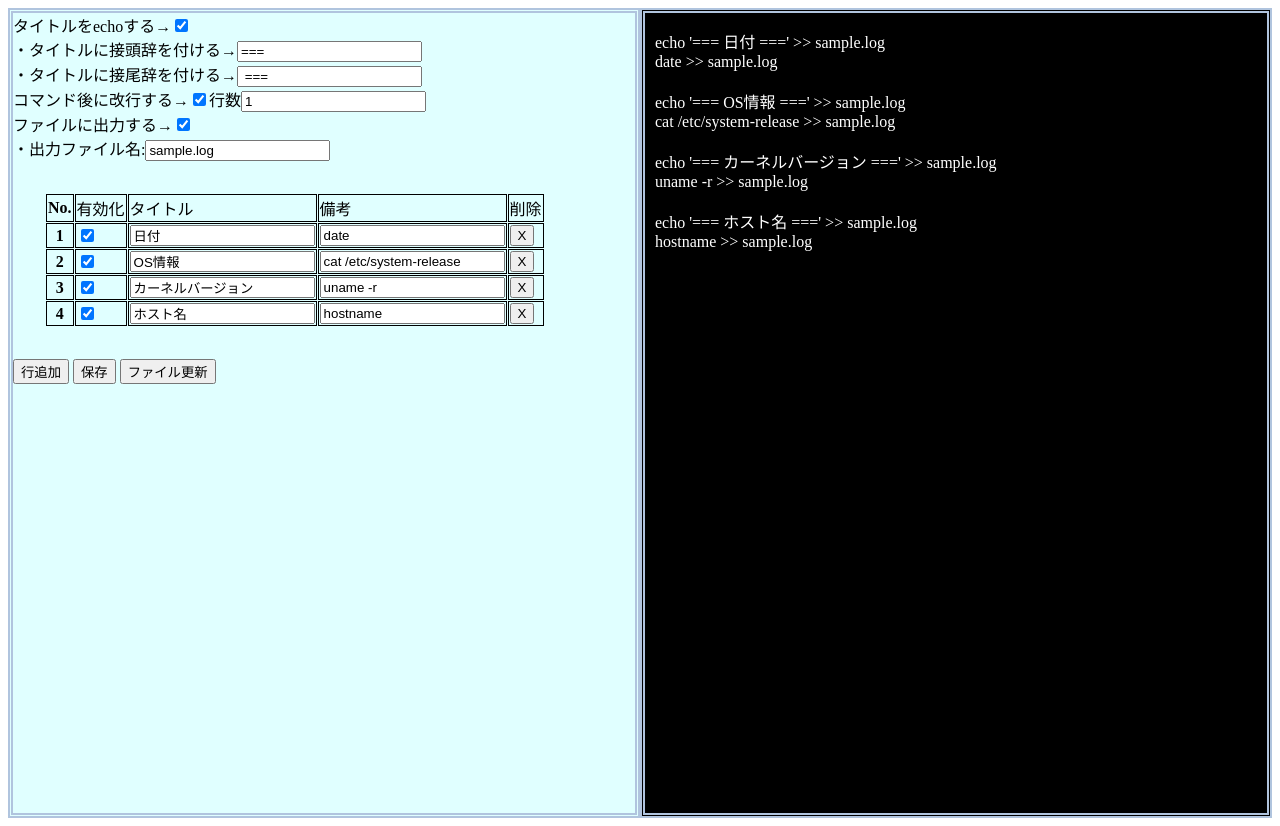
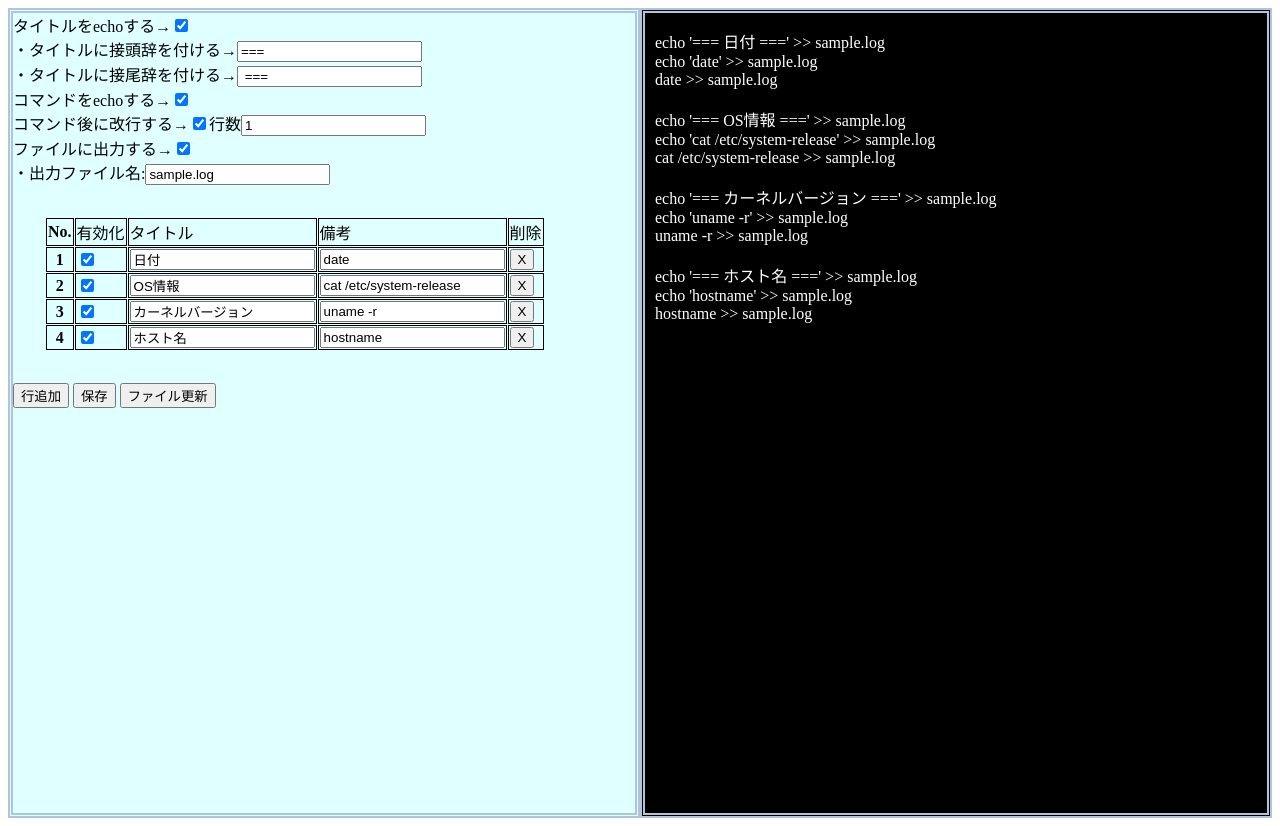
Before and after one commit to nkymriy/script_editor, a plain HTML site: page main.html in a window 1280 px wide. Drawn offline with Linux system fonts and the light colour scheme.

Commit message:
UPDATE 複数行に対応、コマンド自体の出力に対応

```diff
--- a/js/script.js
+++ b/js/script.js
@@ -38,13 +38,14 @@ function initialize() {
 }
 
 function update() {
+	updateTable();
 	updateConsole();
-	updateTable();
 }
 
 function updateConsole() {
 	$console = $(".console-space");
 	$console.text("");
+	let output_file = $("#output-file-name").val();
 	$(".sortable-list").children().each(function () {
 		// each内でreturn trueをするとContinue
 		if (!$(this).find("[data-type='enabled']").is(":checked")) {
@@ -53,13 +54,23 @@ function updateConsole() {
 
 		let command = "";
 		let isOutputFile = $("#is-output-file").is(":checked");
-
-		// タイトル出力
-		if($("#is-echo-title").is(":checked")){
-			command += `echo '${$("#echo-title-before").val()}${$(this).find("[data-type='title']").val()}${$("#echo-title-after").val()}'`
+		let row = $(this).data();
+		// タイトルecho
+		if(row.title && $("#is-echo-title").is(":checked")){
+			command += `echo '${$("#echo-title-before").val()}${row.title}${$("#echo-title-after").val()}'`
 			// ファイル出力
 			if (isOutputFile) {
-				command += " >> " + $("#output-file-name").val();
+				command += " >> " + output_file;
+			}
+			command += `<br>`
+		}
+
+		// コマンドecho
+		if(row.command && $("#is-echo-command").is(":checked")){
+			command += `echo '${row.command}'`
+			// ファイル出力
+			if (isOutputFile) {
+				command += " >> " + output_file;
 			}
 			command += `<br>`
 		}
@@ -69,12 +80,15 @@ function updateConsole() {
 
 		// ファイル出力
 		if (isOutputFile) {
-			command += " >> " + $("#output-file-name").val();
+			command += " >> " + output_file;
 		}
 
-		// コマンド後の改行
-		if($("#is-after-newline").is(":checked")){
-			command += `<br>`.repeat($("#after-newline-count").val());
+		// 最終行の場合に改行 or 次行にタイトルが入力されている場合に改行
+		let nextRow = $(`[data-id='${row.id +1}']`).data();
+		if(!nextRow || nextRow && nextRow.title != ""){
+			if($("#is-after-newline").is(":checked")){
+				command += `<br>`.repeat($("#after-newline-count").val());
+			}
 		}
 		$console.html($console.html() + command + "<br>");
 	})
--- a/main.html
+++ b/main.html
@@ -17,6 +17,7 @@
 			タイトルをechoする→<input type="checkbox" id="is-echo-title" checked><br>
 			・タイトルに接頭辞を付ける→<input type="input" id="echo-title-before" value="=== "><br>
 			・タイトルに接尾辞を付ける→<input type="input" id="echo-title-after" value=" ==="><br>
+			コマンドをechoする→<input type="checkbox" id="is-echo-command" checked><br>
 			コマンド後に改行する→<input type="checkbox" id="is-after-newline" checked>行数<input type="number" id="after-newline-count" value="1"><br>
 			ファイルに出力する→<input type="checkbox" id="is-output-file" checked><br>
 			・出力ファイル名:<input type="text" id="output-file-name" value="sample.log"><br>
```
